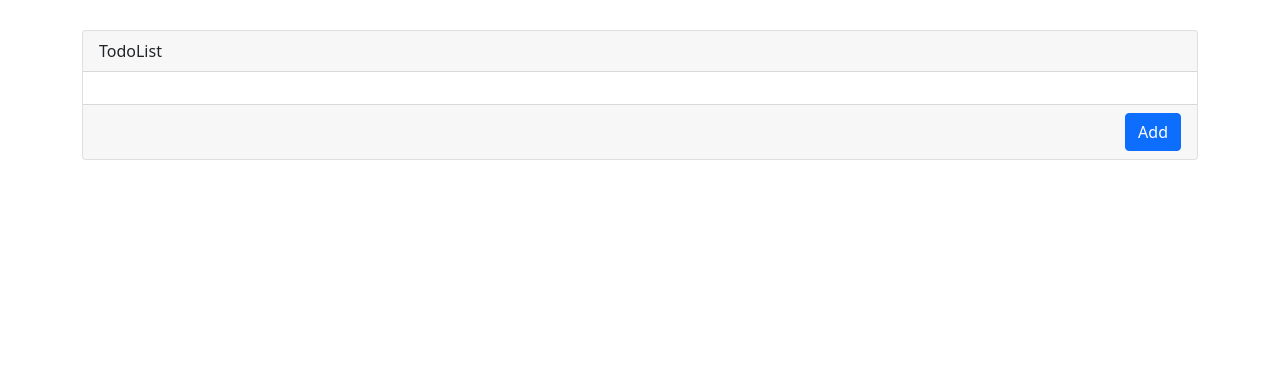
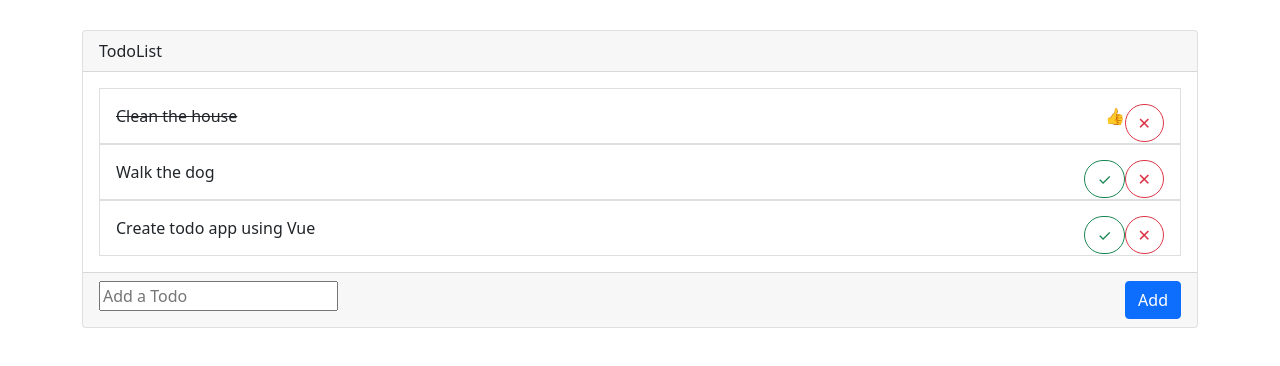
Before and after one commit to b-oreilly/vue-do, a Vue app: page / in a window 1280 px wide. Shown: the top 366 px of the page. Built offline with nearby package versions, Linux system fonts and the light colour scheme.

Commit message:
todo item added

```diff
--- /dev/null
+++ b/src/components/ToDoItem.vue
@@ -0,0 +1,38 @@
+<template>
+    <div>
+        <b-list-group-item>
+            <span v-if="todo.done" class="done">{{ todo.text }}</span>
+            <span v-else>{{ todo.text }}</span>
+            <b-button class="float-end" pill variant="outline-danger" @click="deleteTodo(this.todo)">&#10005;
+            </b-button>
+            <span v-if="todo.done" class="float-end">&#128077;</span>
+            <b-button v-else class="float-end" pill variant="outline-success" @click="completeTodo(todo)">&#10003;
+            </b-button>
+        </b-list-group-item>
+    </div>
+</template>
+
+<script>
+    export default {
+        name: "ToDoItem",
+        props: {
+            todo: {
+                type: Object,
+                required: true
+            }
+        },
+        methods: {
+
+        }
+    }
+</script>
+
+<style scoped>
+    .done {
+        text-decoration: line-through;
+    }
+    .list-group-item {
+        padding-block: 15px;
+    }
+
+</style>
--- a/src/components/ToDoList.vue
+++ b/src/components/ToDoList.vue
@@ -1,18 +1,24 @@
 <template>
     <div>
         <b-card header="TodoList" header-tag="header">
+            <b-list-group>
+                <ToDoItem v-for="item in list" :key="item.id" :todo="item" />
+            </b-list-group>
             <template v-slot:footer>
-                <b-button class="float-end" variant="primary">Add</b-button>
+                <input type="text" v-model="todo" v-on:keyup.enter="addNewTodo()" placeholder="Add a Todo" />
+                <b-button class="float-end" variant="primary" @click="addNewTodo()">Add</b-button>
             </template>
         </b-card>
     </div>
 </template>
 
 <script>
+    import ToDoItem from '@/components/ToDoItem'
+
     export default {
         name: 'ToDoList',
         components: {
-
+            ToDoItem
         },
         data() {
             return {
@@ -31,7 +37,29 @@
                         text: "Create todo app using Vue",
                         done: false
                     }
-                ]
+                ],
+                todoText: ""
+            }
+        },
+        methods: {
+            addNewTodo() {
+                if (!this.todo) {
+                    alert("Please enter some text.");
+                    return;
+                }
+
+                // Getting the max ID in the list and adding 1 to it.
+                const newId = Math.max.apply(null, this.list.map(t => t.id)) + 1;
+                // Adding a todo to the list with a new id, the text entered in the input field and setting done to false.
+
+                this.list.push({
+                    id: newId,
+                    text: this.todo,
+                    done: false
+                });
+
+                // Reset todo to an empty string.
+                this.todo = "";
             }
         }
     }
```
Also changed, not shown: src/components/ToDo.vue (deleted, +0 -11 lines).
